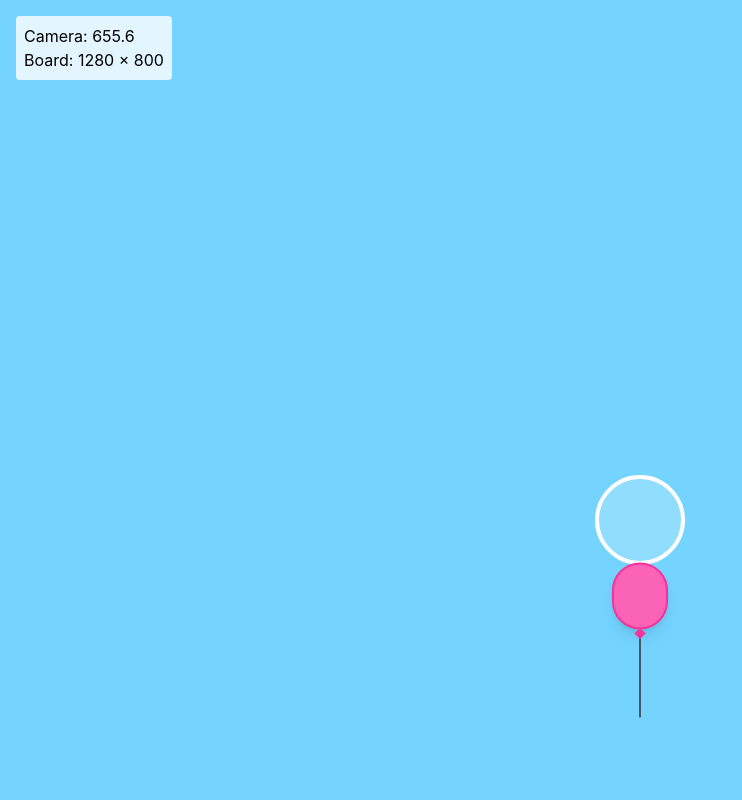
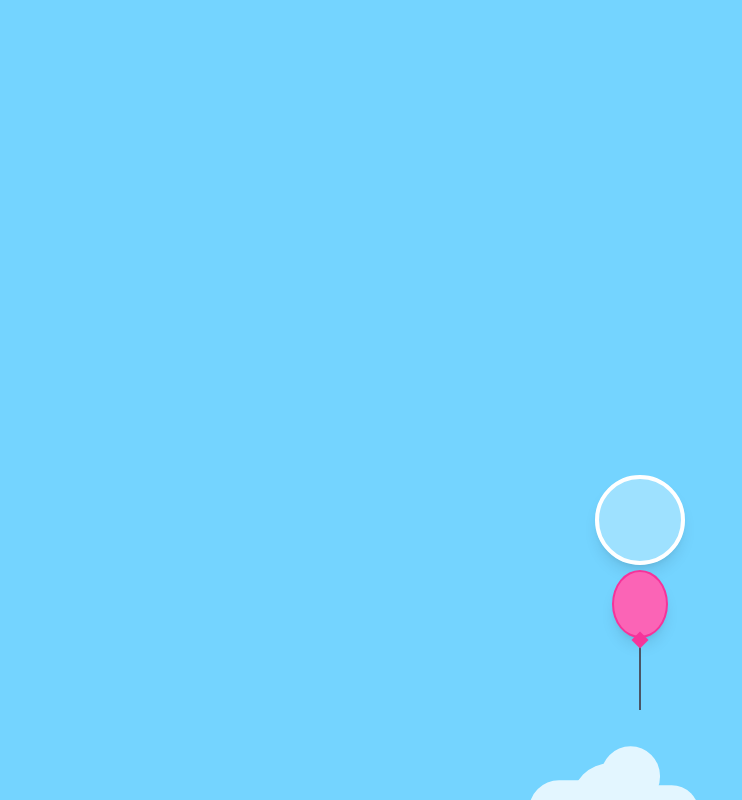
Before and after one commit to anh0701/game-hub, a React (Vite) app: page /#/rise-up in a window 1280 px wide. Shown: the whole page, without its empty margins (0-742 px from the left). Built offline with nearby package versions, Linux system fonts and the light colour scheme.

Commit message:
change camera + add cloud to background

```diff
--- a/src/features/rise-up/RiseUpPage.tsx
+++ b/src/features/rise-up/RiseUpPage.tsx
@@ -6,85 +6,139 @@ import Shield from "./components/Shield";
 import { useBoardSize } from "./hooks/useBoardSize";
 import { useGameLoop } from "./hooks/useGameLoop";
 
-interface BalloonState {
-    x: number;
-    y: number;
-}
-
-interface ShieldState {
-    x: number;
-    y: number;
-    radius: number;
-}
-
-interface CameraState {
-    y: number;
-    speed: number;
-}
+import type { GameState } from "./models/GameState";
+import Cloud from "./components/Cloud";
 
 function RiseUpPage() {
     const { ref, size } = useBoardSize<HTMLDivElement>();
 
-    const [balloon, setBalloon] = useState<BalloonState>({
+    const [game, setGame] = useState<GameState>({
+        balloon: {
             x: 0,
             y: 0,
-    });
+        },
 
-    const [shield, setShield] = useState<ShieldState>({
+        shield: {
             x: 0,
             y: 0,
             radius: 45,
-    });
+        },
 
-    const [camera, setCamera] = useState<CameraState>({
+        camera: {
+            x: 0,
             y: 0,
             speed: 120,
+        },
+
+        clouds: [],
+
+        obstacles: [],
+
+        score: 0,
+
+        gameOver: false,
     });
 
     useEffect(() => {
-        if (size.width === 0 || size.height === 0) return;
+    if (size.width === 0 || size.height === 0) {
+        return;
+    }
 
-        setBalloon({
+    setGame((prev) => ({
+        ...prev,
+
+        balloon: {
+            ...prev.balloon,
             x: size.width / 2,
             y: size.height * 0.8,
-        });
+        },
 
-        setShield({
+        shield: {
+            ...prev.shield,
             x: size.width / 2,
             y: size.height * 0.65,
-            radius: 45,
-        });
+        },
+
+        clouds: [
+            {
+                id: "cloud-1",
+                x: size.width * 0.15,
+                y: 100,
+                size: 120,
+                speed: 0.8,
+            },
+            {
+                id: "cloud-2",
+                x: size.width * 0.48,
+                y: 220,
+                size: 170,
+                speed: 0.6,
+            },
+            {
+                id: "cloud-3",
+                x: size.width * 0.82,
+                y: 350,
+                size: 100,
+                speed: 0.9,
+            },
+            {
+                id: "cloud-4",
+                x: size.width * 0.30,
+                y: 520,
+                size: 150,
+                speed: 0.7,
+            },
+            {
+                id: "cloud-5",
+                x: size.width * 0.68,
+                y: 680,
+                size: 130,
+                speed: 0.75,
+            },
+            {
+                id: "cloud-6",
+                x: size.width * 0.05,
+                y: 850,
+                size: 180,
+                speed: 0.55,
+            },
+        ],
+    }));
 }, [size]);
 
     useGameLoop((deltaTime) => {
-        setCamera((prev) => ({
+        setGame((prev) => ({
             ...prev,
-            y: prev.y + prev.speed * deltaTime,
+
+            camera: {
+                ...prev.camera,
+
+                y: prev.camera.y + prev.camera.speed * deltaTime,
+            },
+
+            score: prev.score + deltaTime,
         }));
     });
 
     return (
-        <div
-            ref={ref}
-            className="relative h-screen w-screen overflow-hidden bg-sky-300"
-        >
-            <div className="absolute left-4 top-4 z-50 rounded bg-white/80 p-2">
-                <div>Camera: {camera.y.toFixed(1)}</div>
+        <div ref={ref} className="relative h-screen w-screen overflow-hidden bg-sky-300">
+            {game.clouds.map((cloud) => (
+                <Cloud key={cloud.id} cloud={cloud} cameraY={game.camera.y * cloud.speed} />
+            ))}
+
+            {/* <div className="absolute left-4 top-4 z-50 rounded-lg bg-white/80 px-3 py-2 text-sm shadow">
                 <div>
-                    Board: {size.width} × {size.height}
-                </div>
+                    Board: {Math.round(size.width)} × {Math.round(size.height)}
                 </div>
 
-            <Shield
-                x={shield.x}
-                y={shield.y}
-                radius={shield.radius}
-            />
+                <div>Camera Y: {game.camera.y.toFixed(1)}</div>
 
-            <Balloon
-                x={balloon.x}
-                y={balloon.y}
-            />
+                <div>Score: {Math.floor(game.score)}</div>
+            </div> */}
+
+            <Shield shield={game.shield} />
+
+            <Balloon balloon={game.balloon} />
         </div>
     );
 }
--- a/src/features/rise-up/components/Balloon.tsx
+++ b/src/features/rise-up/components/Balloon.tsx
@@ -1,43 +1,39 @@
+import type { Balloon as BalloonModel } from "../models/Balloon";
+
 interface BalloonProps {
-    x: number;
-    y: number;
+    balloon: BalloonModel;
 }
 
-const SIZE = 56;
+const WIDTH = 56;
+const HEIGHT = 68;
 
-function Balloon({ x, y }: BalloonProps) {
+function Balloon({ balloon }: BalloonProps) {
     return (
         <div
             className="absolute"
             style={{
-                left: x,
-                top: y,
+                left: balloon.x,
+                top: balloon.y,
                 transform: "translate(-50%, -50%)",
             }}
         >
             {/* Balloon */}
             <div
-                className="rounded-full bg-pink-400 border-2 border-pink-500 shadow-lg"
+                className="rounded-[50%] border-2 border-pink-500 bg-pink-400 shadow-lg"
                 style={{
-                    width: SIZE,
-                    height: SIZE * 1.2,
+                    width: WIDTH,
+                    height: HEIGHT,
                 }}
             />
 
             {/* Knot */}
-            <div
-                className="mx-auto h-2 w-2 rotate-45 bg-pink-500"
-            />
+            <div className="mx-auto -mt-1 h-3 w-3 rotate-45 bg-pink-500" />
 
             {/* Rope */}
-            <div
-                className="mx-auto h-20 w-0.5 bg-gray-600"
-            />
+            <div className="mx-auto h-16 w-0.5 bg-gray-600" />
 
             {/* Flower */}
-            {/* <div
-                className="absolute left-1/2 top-14 -translate-x-1/2"
-            >
+            {/* <div className="absolute left-1/2 top-11 -translate-x-1/2">
                 <div className="relative h-8 w-8">
                     <div className="absolute left-3 top-0 h-3 w-3 rounded-full bg-yellow-300" />
                     <div className="absolute left-0 top-3 h-3 w-3 rounded-full bg-yellow-300" />
--- /dev/null
+++ b/src/features/rise-up/components/Cloud.tsx
@@ -0,0 +1,60 @@
+import type { Cloud as CloudModel } from "../models/Cloud";
+
+interface CloudProps {
+    cloud: CloudModel;
+    cameraY: number;
+}
+
+function Cloud({ cloud, cameraY }: CloudProps) {
+    const screenY = cloud.y + cameraY;
+
+    return (
+        <div
+            className="absolute pointer-events-none"
+            style={{
+                left: cloud.x,
+                top: screenY,
+                width: cloud.size,
+                height: cloud.size * 0.55,
+                transform: "translate(-50%, -50%)",
+                opacity: 0.8,
+            }}
+        >
+            <div className="relative h-full w-full">
+                <div
+                    className="absolute bottom-0 left-0 rounded-full bg-white"
+                    style={{
+                        width: cloud.size * 0.65,
+                        height: cloud.size * 0.35,
+                    }}
+                />
+
+                <div
+                    className="absolute bottom-0 left-[25%] rounded-full bg-white"
+                    style={{
+                        width: cloud.size * 0.45,
+                        height: cloud.size * 0.45,
+                    }}
+                />
+
+                <div
+                    className="absolute bottom-0 right-0 rounded-full bg-white"
+                    style={{
+                        width: cloud.size * 0.55,
+                        height: cloud.size * 0.32,
+                    }}
+                />
+
+                <div
+                    className="absolute left-[42%] top-0 rounded-full bg-white"
+                    style={{
+                        width: cloud.size * 0.35,
+                        height: cloud.size * 0.35,
+                    }}
+                />
+            </div>
+        </div>
+    );
+}
+
+export default Cloud;
--- a/src/features/rise-up/components/Shield.tsx
+++ b/src/features/rise-up/components/Shield.tsx
@@ -1,29 +1,23 @@
+import type { Shield as ShieldModel } from "../models/Shield";
+
 interface ShieldProps {
-
-    x: number;
-
-    y: number;
-
-    radius: number;
-
+    shield: ShieldModel;
 }
 
-function Shield({ x, y, radius }: ShieldProps) {
+function Shield({ shield }: ShieldProps) {
+    const diameter = shield.radius * 2;
 
     return (
-
         <div
-            className="absolute rounded-full border-4 border-white bg-white/20"
+            className="absolute rounded-full border-4 border-white bg-white/30 shadow-lg"
             style={{
-                width: radius * 2,
-                height: radius * 2,
-                left: x - radius,
-                top: y - radius,
+                width: diameter,
+                height: diameter,
+                left: shield.x - shield.radius,
+                top: shield.y - shield.radius,
             }}
         />
-
     );
-
 }
 
 export default Shield;
--- /dev/null
+++ b/src/features/rise-up/models/Balloon.ts
@@ -0,0 +1,4 @@
+export interface Balloon {
+    x: number;
+    y: number;
+}
--- /dev/null
+++ b/src/features/rise-up/models/Camera.ts
@@ -0,0 +1,5 @@
+export interface Camera {
+    x: number;
+    y: number;
+    speed: number;
+}
--- /dev/null
+++ b/src/features/rise-up/models/Cloud.ts
@@ -0,0 +1,10 @@
+export interface Cloud {
+    id: string;
+
+    x: number;
+    y: number;
+
+    size: number;
+
+    speed: number;
+}
--- /dev/null
+++ b/src/features/rise-up/models/GameState.ts
@@ -0,0 +1,21 @@
+import type { Balloon } from "./Balloon";
+import type { Camera } from "./Camera";
+import type { Cloud } from "./Cloud";
+import type { Obstacle } from "./Obstacle";
+import type { Shield } from "./Shield";
+
+export interface GameState {
+    balloon: Balloon;
+
+    shield: Shield;
+
+    camera: Camera;
+
+    clouds: Cloud[];
+
+    obstacles: Obstacle[];
+
+    score: number;
+
+    gameOver: boolean;
+}
--- a/src/features/rise-up/models/Shield.ts
+++ b/src/features/rise-up/models/Shield.ts
@@ -1,9 +1,5 @@
 export interface Shield {
-
     x: number;
-
     y: number;
-
     radius: number;
-
 }
```
Also changed, not shown: src/features/rise-up/models/Obstacle.ts (added, +13 -0 lines), src/features/rise-up/hooks/useBoardSize.ts (line endings or trailing spaces), src/features/rise-up/hooks/useGameLoop.ts (line endings or trailing spaces). Lines whose indentation alone changed are shown as unchanged.
